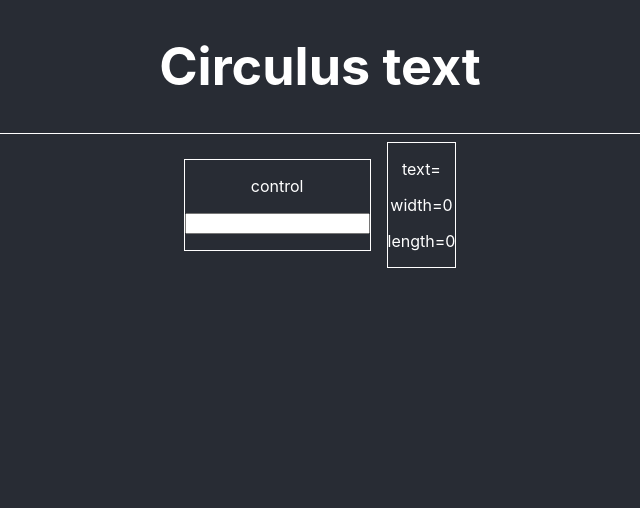
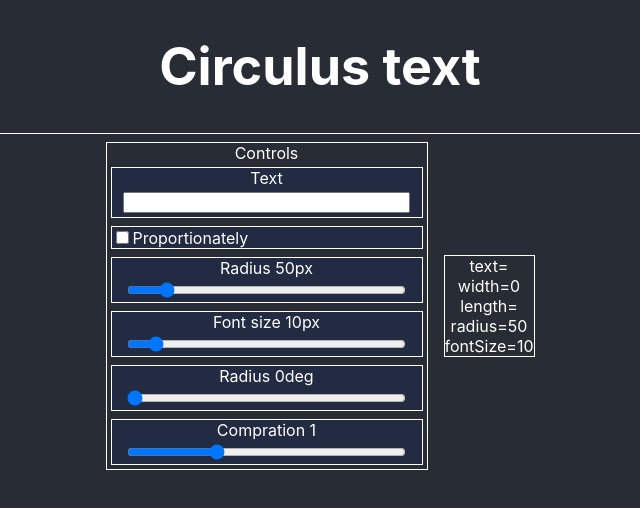
Before and after one commit to Pasha147/Exercises2, a React (Create React App) app in the folder Circle Text/circle_text1/: page / in a window 1280 px wide. Shown: the top 508 px of the page, without its empty margins (320-960 px from the left). Built offline with nearby package versions, Linux system fonts and the light colour scheme.

Commit message:
The controls have been created

```diff
--- a/Circle Text/circle_text1/src/App.css
+++ b/Circle Text/circle_text1/src/App.css
@@ -3,6 +3,10 @@
   background-color: #282c34;
   min-height: 100vh;
   color: white;
+}
+
+p{
+  margin: 0;
 }
 
 .App-header {
@@ -30,3 +34,34 @@ main>div{
 .charBlockRef{
   /* font-size: 2rem; */
 }
+
+.LeftSide{
+  display: flex;
+  flex-direction: column;
+  width: 25vw;
+  min-width: 15rem;
+}
+
+.Control{
+  border: white 1px solid;
+    margin: 0.25rem;
+  background-color: #222b41;
+}
+.Control label{
+ display: block;
+}
+.Control input{
+  width: 90%;
+  margin: 0.25rem;
+}
+.controlCheck{
+  text-align: start;
+}
+.controlCheck input{
+  width: min-content;
+  display: inline-block;
+}
+.controlCheck label {
+width: min-content;
+  display: inline-block;
+}
--- a/Circle Text/circle_text1/src/App.js
+++ b/Circle Text/circle_text1/src/App.js
@@ -5,6 +5,11 @@ import CircleComp from "./components/CircleComp";
 function App() {
   const [state, setState] = useState({
     textInput: "",
+    propor: false,
+    radius: 50,
+    fontSize: 10,
+    angle: 0,
+    compration: 1,
   });
 
   const handleInput = (e) => {
@@ -12,21 +17,100 @@ function App() {
     setState({ ...state, textInput: text });
   };
 
+  const proportionately = () => {};
+  const radHandleChange = (e) => {
+    setState({ ...state, radius: Number(e.target.value) });
+  };
+  const fontHandleChange = (e) => {
+    setState({ ...state, fontSize: Number(e.target.value) });
+  };
+  const angleHandleChange = (e) => {
+    setState({ ...state, angle: Number(e.target.value) });
+  };
+  const comprationHandleChange = (e) => {
+    setState({ ...state, compration: Number(e.target.value) });
+  };
+
   return (
     <div className="App">
       <header className="App-header">
         <h1>Circulus text</h1>
-        {/* <p>ddd</p> */}
       </header>
       <main>
-        <div className="Control">
-          <p>control</p>
-          <div className="inpText">
-            <input type="text" value={state.textInput} onChange={handleInput} />
+        <div className="LeftSide">
+          <p>Controls</p>
+          <div className="Control">
+            <label htmlFor="text">{`Text`}</label>
+            <input
+              name="text"
+              type="text"
+              value={state.textInput}
+              onChange={handleInput}
+            />
           </div>
-          <p>{`${state.textInput}`}</p>
+          <div className="Control controlCheck">
+            <input
+              type="checkbox"
+              name="proportionately"
+              onChange={proportionately}
+              defaultChecked={state.propor}
+            />
+            <label htmlFor="roportionately">{`Proportionately`}</label>
+          </div>
+          <div className="Control">
+            <label htmlFor="radius">{`Radius ${state.radius}px`}</label>
+            <input
+              className="inp"
+              type="range"
+              name="radius"
+              min="2"
+              max="400"
+              value={state.radius}
+              step="1"
+              onChange={radHandleChange}
+            />
+          </div>
+          <div className="Control">
+            <label htmlFor="fontSize">{`Font size ${state.fontSize}px`}</label>
+            <input
+              className="inp"
+              type="range"
+              name="fontSize"
+              min="2"
+              max="100"
+              step="1"
+              value={state.fontSize}
+              onChange={fontHandleChange}
+            />
+          </div>
+          <div className="Control">
+            <label htmlFor="angle">{`Radius ${state.angle}deg`}</label>
+            <input
+              className="inp"
+              type="range"
+              name="angle"
+              min="0"
+              max="360"
+              value={state.angle}
+              step="1"
+              onChange={angleHandleChange}
+            />
+          </div>
+          <div className="Control">
+            <label htmlFor="compration">{`Compration ${state.compration}`}</label>
+            <input
+              className="inp"
+              type="range"
+              name="compration"
+              min="0.1"
+              max="3"
+              value={state.compration}
+              step="0.1"
+              onChange={comprationHandleChange}
+            />
+          </div>
         </div>
-        <CircleComp text={state.textInput} />
+        <CircleComp text={state} />
       </main>
     </div>
   );
--- a/Circle Text/circle_text1/src/components/CircleComp.js
+++ b/Circle Text/circle_text1/src/components/CircleComp.js
@@ -4,46 +4,51 @@ import { useRef } from "react";
 export default function CircleComp(props) {
   const charBlockRef = useRef(null);
   const ref = useRef({
-    text: props.text,
-    length: props.text.length,
+    text: props.text.textInput,
+    length: props.text.textInput,
     width: 0,
     abc: [],
   });
   const [state, setState] = useState({ ...ref.current });
 
   useEffect(() => {
-    if (props.text.length > 0) {
-      const chars = props.text.split("");
+    if (props.text.textInput.length > 0) {
+      //change abc library and determining width and height
+      const chars = props.text.textInput.split("");
       const newabc = new Set(chars);
       newabc.forEach((char) => {
         if (!ref.current.abc.find((el) => el.char === char)) {
           charBlockRef.current.innerText = char === " " ? `\u00A0 ` : char;
           const width = charBlockRef.current.getBoundingClientRect().width;
+          const height = charBlockRef.current.getBoundingClientRect().height;
           charBlockRef.current.innerText = "";
-          ref.current.abc.push({ char: char, width: width });
+          ref.current.abc.push({ char: char, width: width, height: height });
         }
       });
+      //========================================
 
-      ref.current.text = props.text;
+      ref.current.text = props.text.textInput;
       let width = 0;
       chars.forEach((char) => {
         width = width + ref.current.abc.find((el) => el.char === char).width;
       });
+
       ref.current.width = width;
-      ref.current.length = props.text.length;
+      ref.current.length = props.text.textInput.length;
 
       setState({ ...ref.current });
     }
-    console.log(ref.current);
-  }, [props.text]);
+  }, [props.text.textInput]);
 
   return (
     <div>
       <span className="charBlockRef" ref={charBlockRef}></span>
-      <span>{props.text}</span>
+      <span>{props.text.textInput}</span>
       <p>{`text=${state.text}`}</p>
       <p>{`width=${state.width}`}</p>
       <p>{`length=${state.length}`}</p>
+      <p>{`radius=${props.text.radius}`}</p>
+      <p>{`fontSize=${props.text.fontSize}`}</p>
     </div>
   );
 }
```
